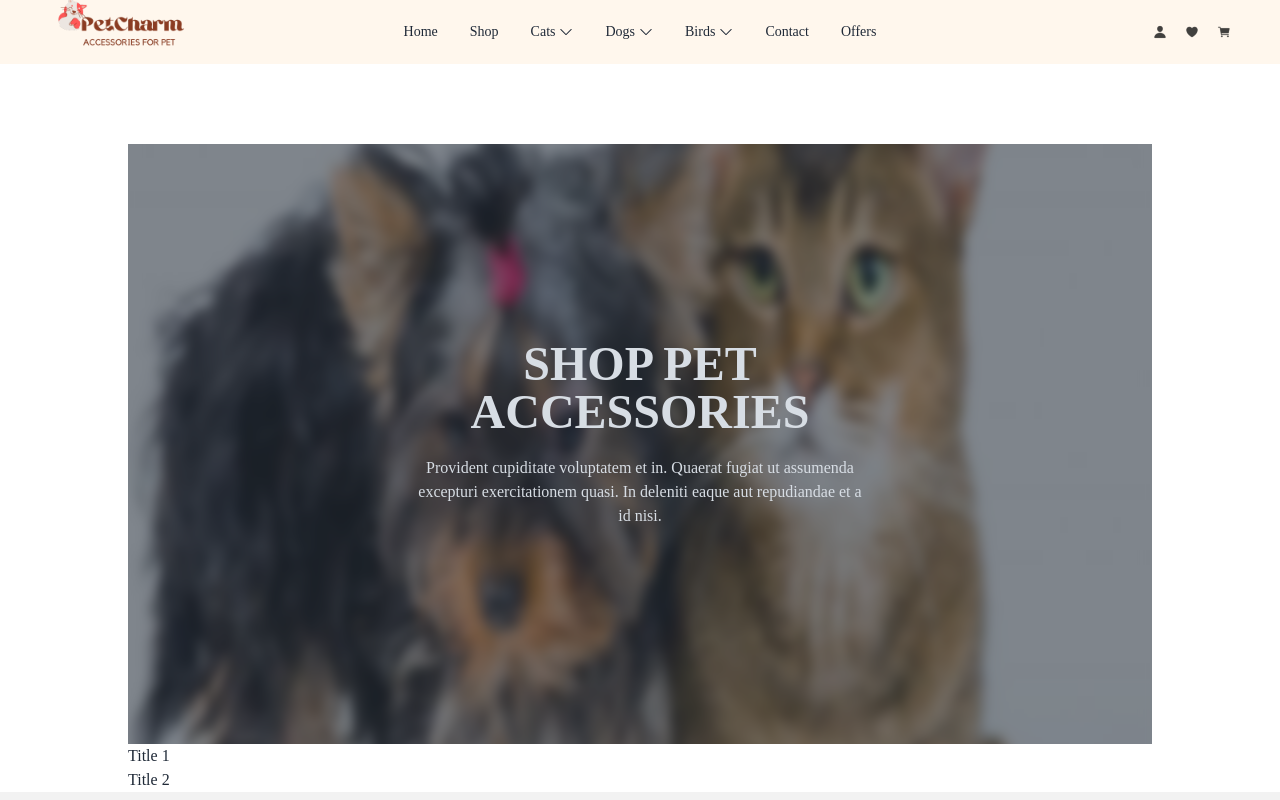
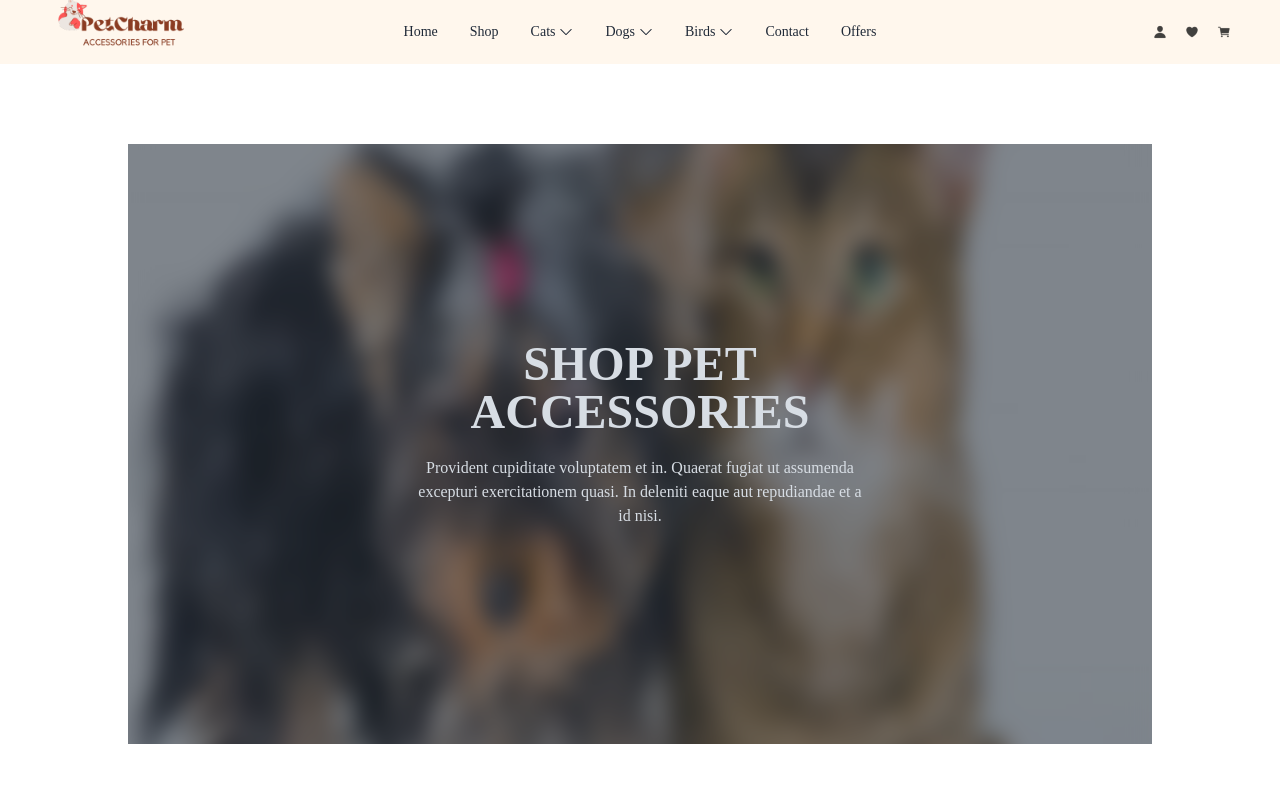
Before and after one commit to ahmisrafil/PetCharm, a React (Vite) app in the folder PetCharm-client/: page /shop in a window 1280 px wide. Shown: the top 800 px of the page. Built offline with nearby package versions, Linux system fonts and the light colour scheme.

Commit message:
shop page added

```diff
--- a/PetCharm-client/src/components/Home/FeaturedItems.jsx
+++ b/PetCharm-client/src/components/Home/FeaturedItems.jsx
@@ -9,7 +9,7 @@
             .then(res => res.json())
             .then(data=>{
                 const popular = data.filter(product=> product.tag === "popular")
-                    setItems(popular)
+                    setItems(popular);
                 })
     }, [])
     console.log(items);
--- /dev/null
+++ b/PetCharm-client/src/components/ItemCard/ItemCard.jsx
@@ -0,0 +1,19 @@
+
+
+const ItemCard = ({item}) => {
+    console.log(item);
+    return (
+        <div className="card card-compact w-96 bg-base-100 shadow-xl">
+            <figure><img src="https://daisyui.com/images/stock/photo-1606107557195-0e29a4b5b4aa.jpg" alt="Shoes" /></figure>
+            <div className="card-body">
+                <h2 className="card-title">Shoes!</h2>
+                <p>If a dog chews shoes whose shoes does he choose?</p>
+                <div className="card-actions justify-end">
+                    <button className="btn btn-primary">Buy Now</button>
+                </div>
+            </div>
+        </div>
+    );
+};
+
+export default ItemCard;
--- a/PetCharm-client/src/pages/Shop/Shop.jsx
+++ b/PetCharm-client/src/pages/Shop/Shop.jsx
@@ -4,6 +4,7 @@
 import shopCover from '../../assets/banner/shop.jpg'
 import { Tab, TabList, TabPanel, Tabs } from "react-tabs";
 import { useState } from "react";
+import 'react-tabs/style/react-tabs.css';
 
 const Shop = () => {
     const [menu] = useMenu();
@@ -16,14 +17,16 @@
             <Helmet>
                 <title>PetCharm | Shop</title>
             </Helmet>
-            <div className='mt-20'>
+            <div className='mt-20 my-20'>
                 <Cover img={shopCover} title={'Shop Pet Accessories'}></Cover>
             </div>
-            <Tabs defaultIndex={1} onSelect={(index) => console.log(index)}>
+            <Tabs defaultIndex={1} onSelect={(index) => setTabIndex(index)}>
                 <TabList>
-                    <Tab>Title 1</Tab>
-                    <Tab>Title 2</Tab>
+                    <Tab>Cats</Tab>
+                    <Tab>Dogs</Tab>
+                    <Tab>Birds</Tab>
                 </TabList>
+                <TabPanel></TabPanel>
                 <TabPanel></TabPanel>
                 <TabPanel></TabPanel>
             </Tabs>
```
